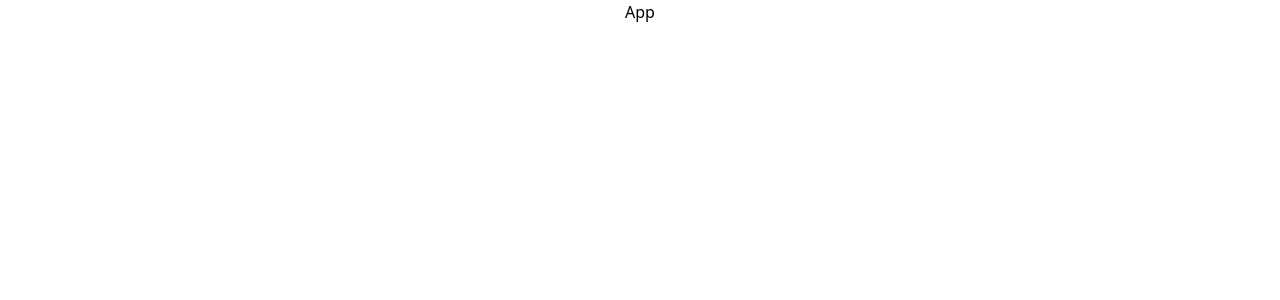
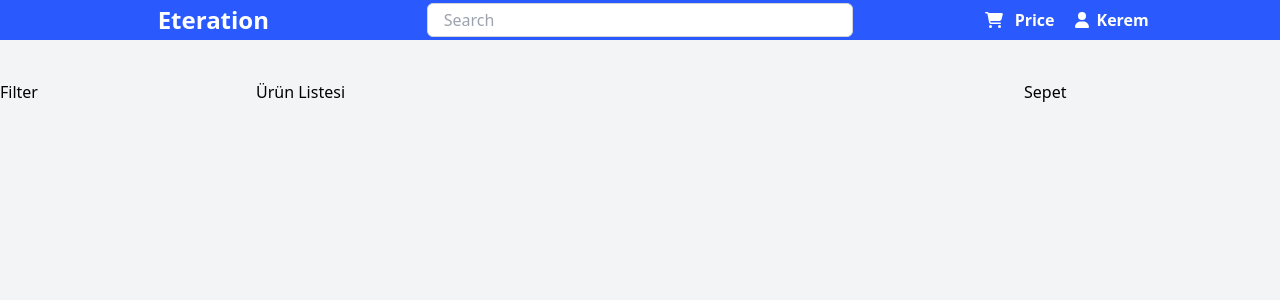
Before and after one commit to kznlkduygu/e-commerce-case, a React (Create React App) app: page / in a window 1280 px wide. Shown: the top 300 px of the page. Built offline with nearby package versions, Linux system fonts and the light colour scheme.

Commit message:
home page created

```diff
--- a/src/App.css
+++ /dev/null
@@ -1,38 +0,0 @@
-.App {
-  text-align: center;
-}
-
-.App-logo {
-  height: 40vmin;
-  pointer-events: none;
-}
-
-@media (prefers-reduced-motion: no-preference) {
-  .App-logo {
-    animation: App-logo-spin infinite 20s linear;
-  }
-}
-
-.App-header {
-  background-color: #282c34;
-  min-height: 100vh;
-  display: flex;
-  flex-direction: column;
-  align-items: center;
-  justify-content: center;
-  font-size: calc(10px + 2vmin);
-  color: white;
-}
-
-.App-link {
-  color: #61dafb;
-}
-
-@keyframes App-logo-spin {
-  from {
-    transform: rotate(0deg);
-  }
-  to {
-    transform: rotate(360deg);
-  }
-}
--- a/src/App.tsx
+++ /dev/null
@@ -1,8 +0,0 @@
-import React from "react";
-import "./App.css";
-
-function App() {
-  return <div className="App">App</div>;
-}
-
-export default App;
--- a/src/index.tsx
+++ b/src/index.tsx
@@ -1,8 +1,8 @@
 import React from "react";
 import ReactDOM from "react-dom/client";
-import App from "./App";
 import { BrowserRouter as Router, Route, Routes } from "react-router-dom";
 import "./index.css";
+import Home from "./pages/Home";
 
 const rootElement = document.getElementById("root") as HTMLElement;
 const root = ReactDOM.createRoot(rootElement);
@@ -11,7 +11,7 @@ root.render(
   <React.StrictMode>
     <Router>
       <Routes>
-        <Route path="/" element={<App />}>
+        <Route path="/" element={<Home />}>
         </Route>
       </Routes>
     </Router>
--- /dev/null
+++ b/src/pages/Home.tsx
@@ -0,0 +1,22 @@
+import NavBar from "../components/NavBar";
+
+interface HomeProps {}
+
+const Home = (props: HomeProps) => {
+  return (
+    <div className="min-h-screen bg-gray-100">
+      <NavBar />
+      <section className="container  w-full h-full grid grid-cols-1 lg:grid-cols-5 bg-gray-100 pt-10 mx-auto">
+        <section className="h-fit col-span-1 lg:col-span-1   grid grid-cols-3">
+          Filter
+        </section>
+        <section className="col-span-1  lg:col-span-3  grid grid-cols-2 sm:grid-cols-2 md:grid-cols-2 lg:grid-cols-4 ">
+          Ürün Listesi
+        </section>
+        Sepet
+      </section>
+    </div>
+  );
+};
+
+export default Home;
```
